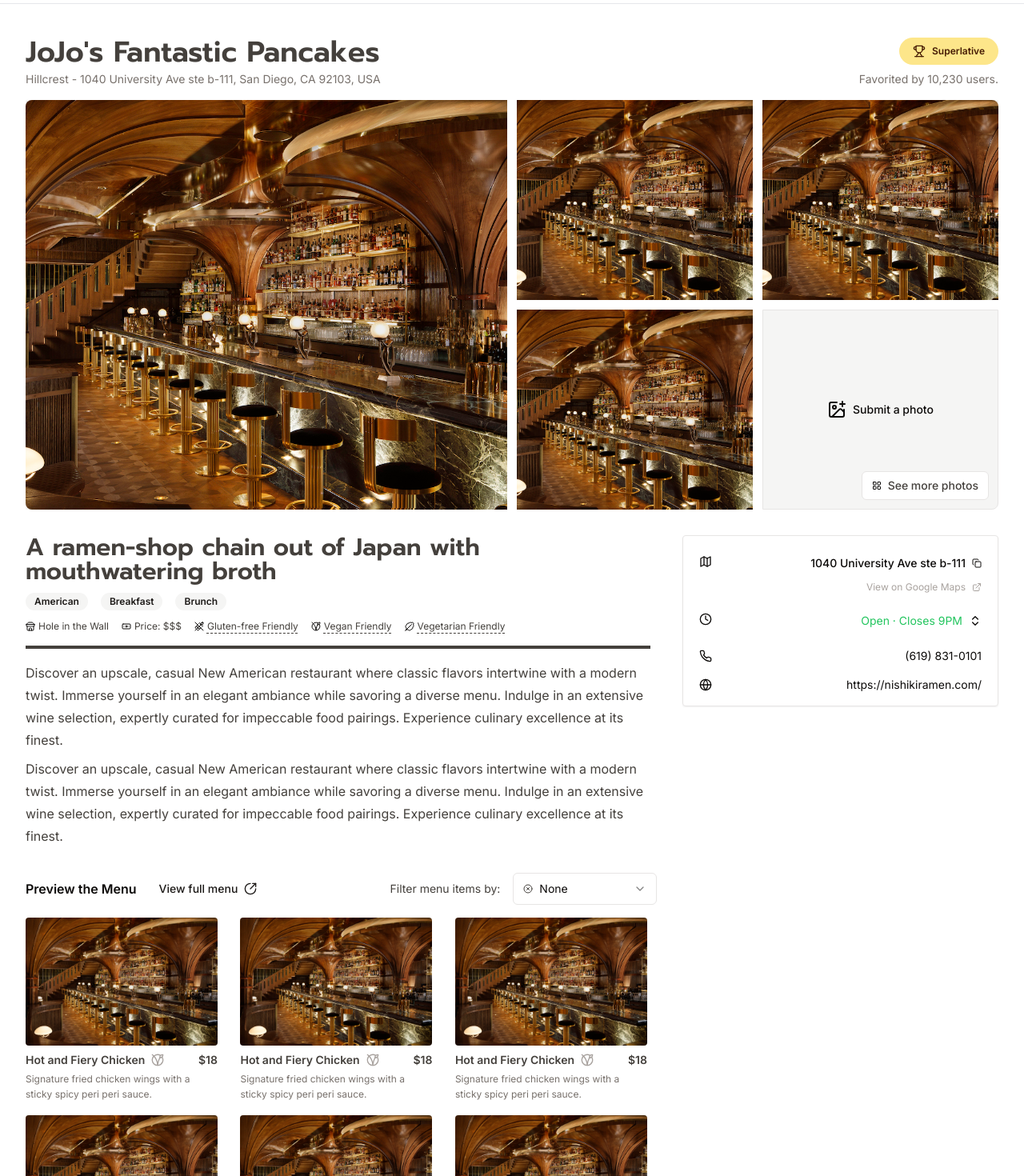
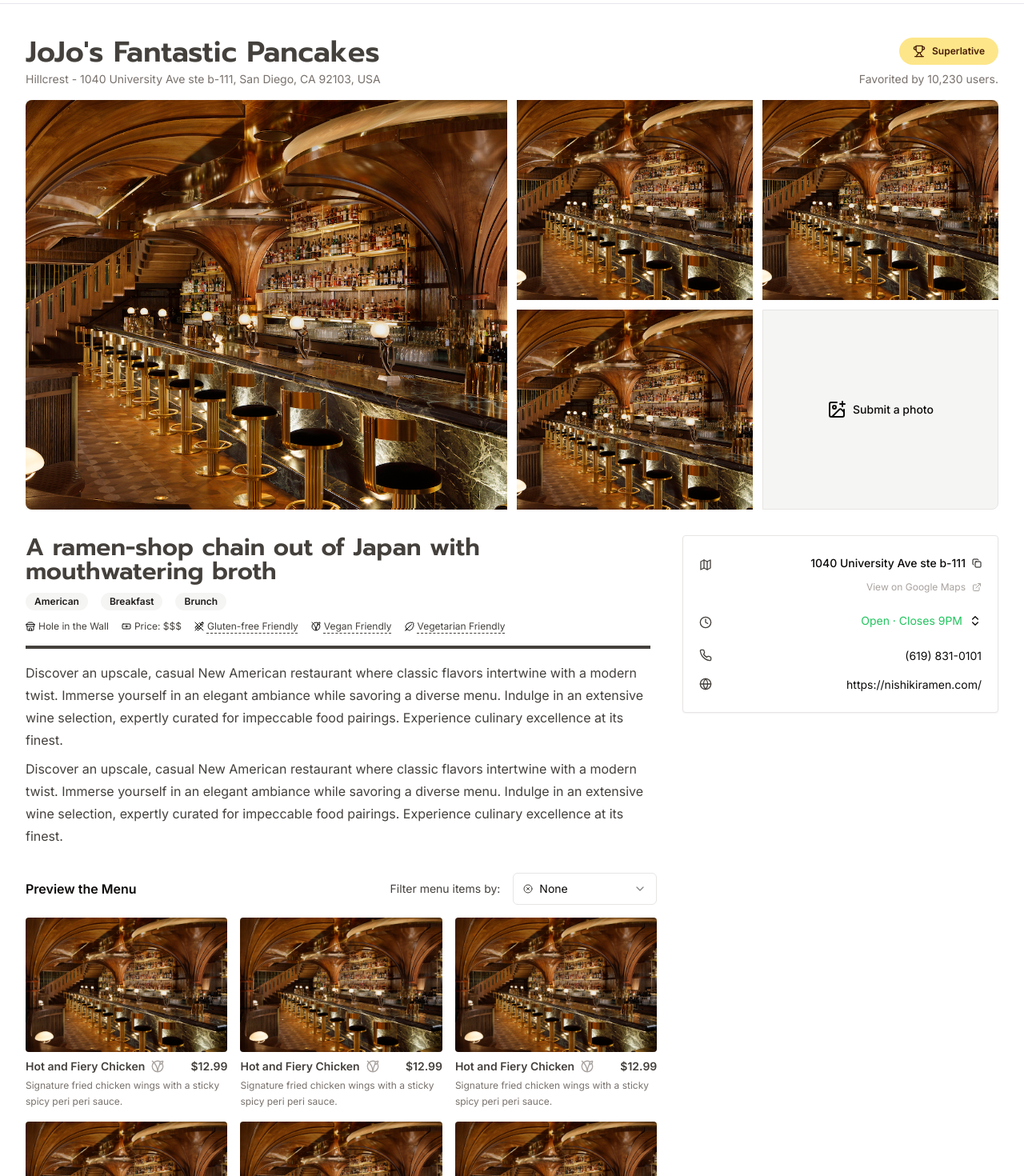
Before and after one commit to pnewsam/yawning-maw, a Next.js app: page /restaurants/jojos-fantastic-pancakes in a window 1280 px wide. Shown: the part 60-1530 px from the top of the page at 80% size. Built offline with nearby package versions, Linux system fonts and the light colour scheme.

Commit message:
Improve responsive styles.

```diff
--- a/src/components/restaurantDetails/desktop/Actions.sub.tsx
+++ b/src/components/restaurantDetails/desktop/Actions.sub.tsx
@@ -18,6 +18,19 @@
   TooltipContent,
   TooltipTrigger,
 } from "@/components/ui";
+import { cn } from "@/lib/utils";
+
+const Row = ({
+  children,
+  className,
+}: {
+  children: React.ReactNode;
+  className?: string;
+}) => (
+  <div className={cn("flex items-start justify-between mb-2 gap-2", className)}>
+    {children}
+  </div>
+);
 
 export const Address = ({
   address,
@@ -26,8 +39,8 @@
   address: string;
   googleUrl: string;
 }) => (
-  <div className="flex items-start justify-between gap-2 mb-2">
-    <Map className="w-4 h-4 flex-shrink-0 mt-[8px]" />
+  <Row>
+    <Map className="w-4 h-4 flex-shrink-0 mt-3 text-stone-700" />
     <div className="inline-flex justify-end flex-col items-stretch">
       <TooltipProvider delayDuration={100}>
         <Tooltip>
@@ -37,7 +50,7 @@
               size="sm"
               className="inline-flex items-center gap-2 -mr-3 py-0"
             >
-              <span className="text-sm">{address}</span>
+              <span className="text-sm text-end">{address}</span>
               <Copy className="w-3 h-3" />
             </Button>
           </TooltipTrigger>
@@ -55,12 +68,12 @@
         <ExternalLink className="w-3 h-3" />
       </a>
     </div>
-  </div>
+  </Row>
 );
 
 export const Hours = () => (
-  <div className="flex items-start justify-between mb-2">
-    <Clock className="w-4 h-4 mt-2" />
+  <Row>
+    <Clock className="w-4 h-4 mt-3 text-stone-700" />
     <Collapsible className="inline-block">
       <CollapsibleTrigger className="flex items-center justify-end w-full">
         <Button variant="ghost" size="sm" className="py-1 pr-2 pl-2 -mr-2">
@@ -95,23 +108,23 @@
         </div>
       </CollapsibleContent>
     </Collapsible>
-  </div>
+  </Row>
 );
 
 export const Website = ({ url }: { url: string }) => (
-  <div className="flex items-center justify-between">
-    <Globe className="w-4 h-4" />
-    <a href={url} className="text-sm hover:underline">
+  <Row>
+    <Globe className="w-4 h-4 mt-[1px] text-stone-700" />
+    <a href={url} className="text-sm hover:underline max-w-[220px] truncate">
       {url}
     </a>
-  </div>
+  </Row>
 );
 
 export const PhoneNumber = ({ phoneNumber }: { phoneNumber: string }) => (
-  <div className="flex items-center justify-between mb-2">
-    <Phone className="w-4 h-4" />
+  <Row>
+    <Phone className="w-4 h-4 mt-[1px] text-stone-700" />
     <a href={`tel:${phoneNumber}`} className="text-sm hover:underline">
       {phoneNumber}
     </a>
-  </div>
+  </Row>
 );
--- a/src/components/restaurantDetails/desktop/Images.tsx
+++ b/src/components/restaurantDetails/desktop/Images.tsx
@@ -1,23 +1,34 @@
 import { LayoutGrid } from "lucide-react";
-import interior from "@/assets/images/interior.jpg";
 import { AddImageBox } from "./AddImageBox";
 import { Button } from "../../ui/button";
 import { Restaurant } from "@/models";
 import { GridItem, GridImage } from "./Images.sub";
 
 type Props = {
-  srcs?: string[];
+  srcs: string[];
   restaurant: Restaurant;
 };
 
-export const Images = ({
-  restaurant,
-  srcs = [interior.src, interior.src, interior.src, interior.src],
-}: Props) => {
-  const hasMoreImages = true;
-  return (
+const ImagesTablet = ({ srcs }: Props) => (
+  <div className="grid grid-cols-2 grid-rows-[250px_250px] gap-3 relative h-[512px]">
+    <GridItem>
+      <GridImage className="rounded-tl-lg" src={srcs[0]} />
+    </GridItem>
+    <GridItem>
+      <GridImage className="rounded-tr-lg" src={srcs[1]} />
+    </GridItem>
+    <GridItem>
+      <GridImage className="rounded-bl-lg" src={srcs[2]} />
+    </GridItem>
+    <GridItem>
+      <GridImage className="rounded-br-lg" src={srcs[3]} />
+    </GridItem>
+  </div>
+);
+
+const ImagesDesktop = ({ srcs, restaurant }: Props) => (
   <div className="grid grid-cols-4 grid-rows-[250px_250px] gap-3 relative h-[512px]">
-      {hasMoreImages && (
+    {/* {hasMoreImages && (
       <Button
         variant="outline"
         size="sm"
@@ -26,7 +37,7 @@
         <LayoutGrid className="w-3 h-3 mr-2" />
         <span className="text-sm text-stone-700">See more photos</span>
       </Button>
-      )}
+    )} */}
     <GridItem className="col-span-2 row-span-2">
       <GridImage className="rounded-tl-lg rounded-bl-lg" src={srcs[0]} />
     </GridItem>
@@ -52,4 +63,16 @@
   /> */}
   </div>
 );
+
+export const Images = ({ restaurant, srcs }: Props) => {
+  return (
+    <>
+      <div className="block lg:hidden">
+        <ImagesTablet srcs={srcs} restaurant={restaurant} />
+      </div>
+      <div className="hidden lg:block">
+        <ImagesDesktop srcs={srcs} restaurant={restaurant} />
+      </div>
+    </>
+  );
 };
--- /dev/null
+++ b/src/components/restaurantDetails/desktop/MenuImages.constants.ts
@@ -0,0 +1,16 @@
+import interior from "@/assets/images/interior.jpg";
+
+export type MenuItem = {
+  src: string;
+  name: string;
+  price: number;
+  description: string;
+};
+
+export const mockMenuItem = {
+  src: interior.src,
+  name: "Hot and Fiery Chicken",
+  price: 12.99,
+  description:
+    "Signature fried chicken wings with a sticky spicy peri peri sauce.",
+};
--- a/src/components/restaurantDetails/desktop/MenuImages.sub.tsx
+++ b/src/components/restaurantDetails/desktop/MenuImages.sub.tsx
@@ -5,13 +5,19 @@
   PopoverContent,
   PopoverTrigger,
 } from "@/components/ui/popover";
-import interior from "@/assets/images/interior.jpg";
+import { MenuItem, mockMenuItem } from "./MenuImages.constants";
 
-export const MenuImage = () => (
-  <figure className="w-full max-w-[240px] h-min">
+type Props = {
+  menuItem?: MenuItem;
+};
+
+export const MenuImage = ({ menuItem = mockMenuItem }: Props) => {
+  const { src, name, price, description } = menuItem;
+  return (
+    <figure className="w-full h-min">
       <Image
-      src={interior.src}
-      className="rounded"
+        src={src}
+        className="rounded w-full"
         alt="My Image"
         height={180}
         width={240}
@@ -19,11 +25,9 @@
       <figcaption className="mt-2">
         <div className="flex items-center justify-between">
           <div className="inline-flex items-center">
-          <p className="text-sm font-semibold text-stone-700">
-            Hot and Fiery Chicken
-          </p>
+            <p className="text-sm font-semibold text-stone-700">{name}</p>
             <Popover>
-            <PopoverTrigger className="hidden lg:block">
+              <PopoverTrigger>
                 <Vegan className="w-4 h-4 ml-2 text-stone-400" />
               </PopoverTrigger>
               <PopoverContent className="max-w-min py-1 px-2 bg-stone-800">
@@ -31,13 +35,12 @@
               </PopoverContent>
             </Popover>
           </div>
-        <p className="hidden lg:block text-sm text-stone-700 font-semibold">
-          $18
-        </p>
+          <p className="text-sm text-stone-700 font-semibold">${price}</p>
         </div>
         <p className="text-xs text-stone-500 leading-relaxed mt-1">
-        Signature fried chicken wings with a sticky spicy peri peri sauce.
+          {description}
         </p>
       </figcaption>
     </figure>
   );
+};
--- a/src/components/restaurantDetails/desktop/MenuImages.tsx
+++ b/src/components/restaurantDetails/desktop/MenuImages.tsx
@@ -1,6 +1,4 @@
-import { ArrowUpRightFromCircle } from "lucide-react";
 import { MenuFilter } from "./MenuFilter";
-import { Button } from "@/components/ui";
 import { MenuImage } from "./MenuImages.sub";
 
 export const MenuImages = () => {
@@ -9,17 +7,11 @@
       <div className="mt-8 mb-4 flex items-center justify-between">
         <div className="inline-flex items-center gap-4">
           <h5 className="font-semibold">Preview the Menu</h5>
-          <Button variant="link" size="sm">
-            <div className="flex items-center gap-2">
-              <span className="text-sm">View full menu</span>
-              <ArrowUpRightFromCircle className="w-4 h-4" />
-            </div>
-          </Button>
         </div>
 
         <MenuFilter />
       </div>
-      <div className="grid grid-cols-3 gap-4 mb-8">
+      <div className="grid grid-cols-2 lg:grid-cols-3 gap-4 mb-8">
         <MenuImage />
         <MenuImage />
         <MenuImage />
--- a/src/components/restaurantDetails/desktop/_main.tsx
+++ b/src/components/restaurantDetails/desktop/_main.tsx
@@ -1,4 +1,5 @@
 import { Restaurant } from "@/models";
+import interior from "@/assets/images/interior.jpg";
 import { Actions, Images, Header, Article } from "./";
 
 type Props = {
@@ -9,7 +10,10 @@
   return (
     <div>
       <Header restaurant={restaurant} />
-      <Images restaurant={restaurant} />
+      <Images
+        srcs={[interior.src, interior.src, interior.src, interior.src]}
+        restaurant={restaurant}
+      />
       <div className="relative grid grid-cols-[2fr_1fr] gap-8 mt-8 mb-4">
         <Article restaurant={restaurant} />
         <div>
--- /dev/null
+++ b/src/components/restaurantDetails/mobile/ActionsFooter.sub.tsx
@@ -0,0 +1,29 @@
+import { Map, Phone, Copy } from "lucide-react";
+
+export const ViewOnGoogle = ({ googleUrl }: { googleUrl: string }) => (
+  <div className="inline-flex items-center gap-2">
+    <Map className="w-4 h-4 sm:w-5 sm:h-5 text-stone-700" />
+    <a className="font-semibold text-sm sm:text-base" href={googleUrl}>
+      View on Google
+    </a>
+  </div>
+);
+
+export const Call = ({ phoneNumber }: { phoneNumber: string }) => (
+  <div className="inline-flex items-center gap-2">
+    <Phone className="w-4 h-4 sm:w-5 sm:h-5 text-stone-700" />
+    <a
+      className="font-semibold text-sm sm:text-base"
+      href={`tel:${phoneNumber}`}
+    >
+      Call
+    </a>
+  </div>
+);
+
+export const CopyAddress = ({ address }: { address: string }) => (
+  <div className="inline-flex items-center gap-2">
+    <Copy className="w-4 h-4 sm:w-5 sm:h-5 text-stone-700" />
+    <span className="font-semibold text-sm sm:text-base">Copy address</span>
+  </div>
+);
--- a/src/components/restaurantDetails/mobile/ActionsFooter.tsx
+++ b/src/components/restaurantDetails/mobile/ActionsFooter.tsx
@@ -1,21 +1,20 @@
-import { ExternalLink } from "lucide-react";
 import { Restaurant } from "@/models";
+import { Call, ViewOnGoogle, CopyAddress } from "./ActionsFooter.sub";
 
 type Props = {
   restaurant: Restaurant;
 };
 
 export const ActionsFooter = ({ restaurant }: Props) => {
+  const { address, googleUrl, phoneNumber } = restaurant;
+  const firstLineOfAddress = address.split(",")[0];
+
   return (
-    <div className="w-full h-[80px] fixed bottom-0 left-0 right-0 sm:hidden border-t border-gray-300">
-      <div className="flex flex-col items-center justify-center w-full h-full bg-white">
-        <a
-          href={restaurant.googleUrl}
-          className="text-sm text-stone-700 text-end inline-flex justify-end gap-2 items-center hover:underline"
-        >
-          <span>View on Google Maps</span>
-          <ExternalLink className="w-3 h-3"></ExternalLink>
-        </a>
+    <div className="w-full h-[80px] fixed bottom-0 left-0 right-0 border-t-2 bg-white border-gray-800 shadow-lg px-4">
+      <div className="flex items-center justify-center gap-4 w-full h-full">
+        <Call phoneNumber={phoneNumber} />
+        <ViewOnGoogle googleUrl={googleUrl} />
+        <CopyAddress address={firstLineOfAddress} />
       </div>
     </div>
   );
```
Lines whose indentation alone changed are shown as unchanged.
